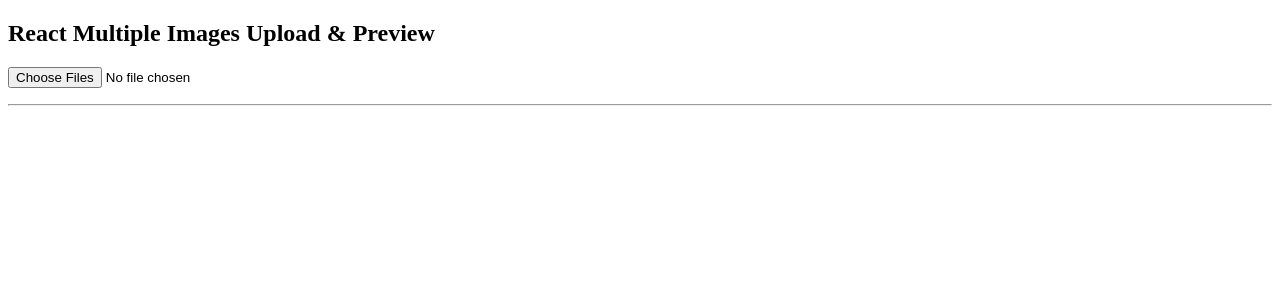
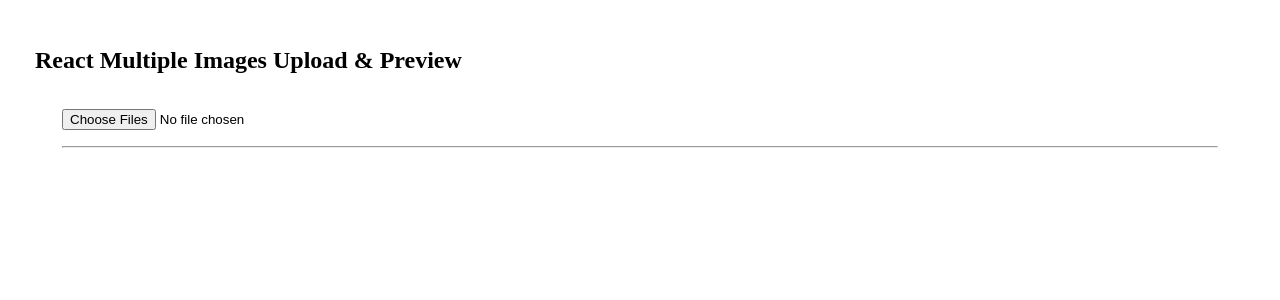
Before and after one commit to zipzit/React-Multiple-Image-Upload-and-Preview, a React (Create React App) app: page / in a window 1280 px wide. Shown: the top 300 px of the page. Built offline with nearby package versions, Linux system fonts and the light colour scheme.

Commit message:
Update styles.css

```diff
--- a/src/styles.css
+++ b/src/styles.css
@@ -0,0 +1,10 @@
+.App {
+  font-family: sans-serif;
+  text-align: center;
+}
+div,
+img,
+form {
+  padding: 15px;
+  margin: 12px;
+}
```
